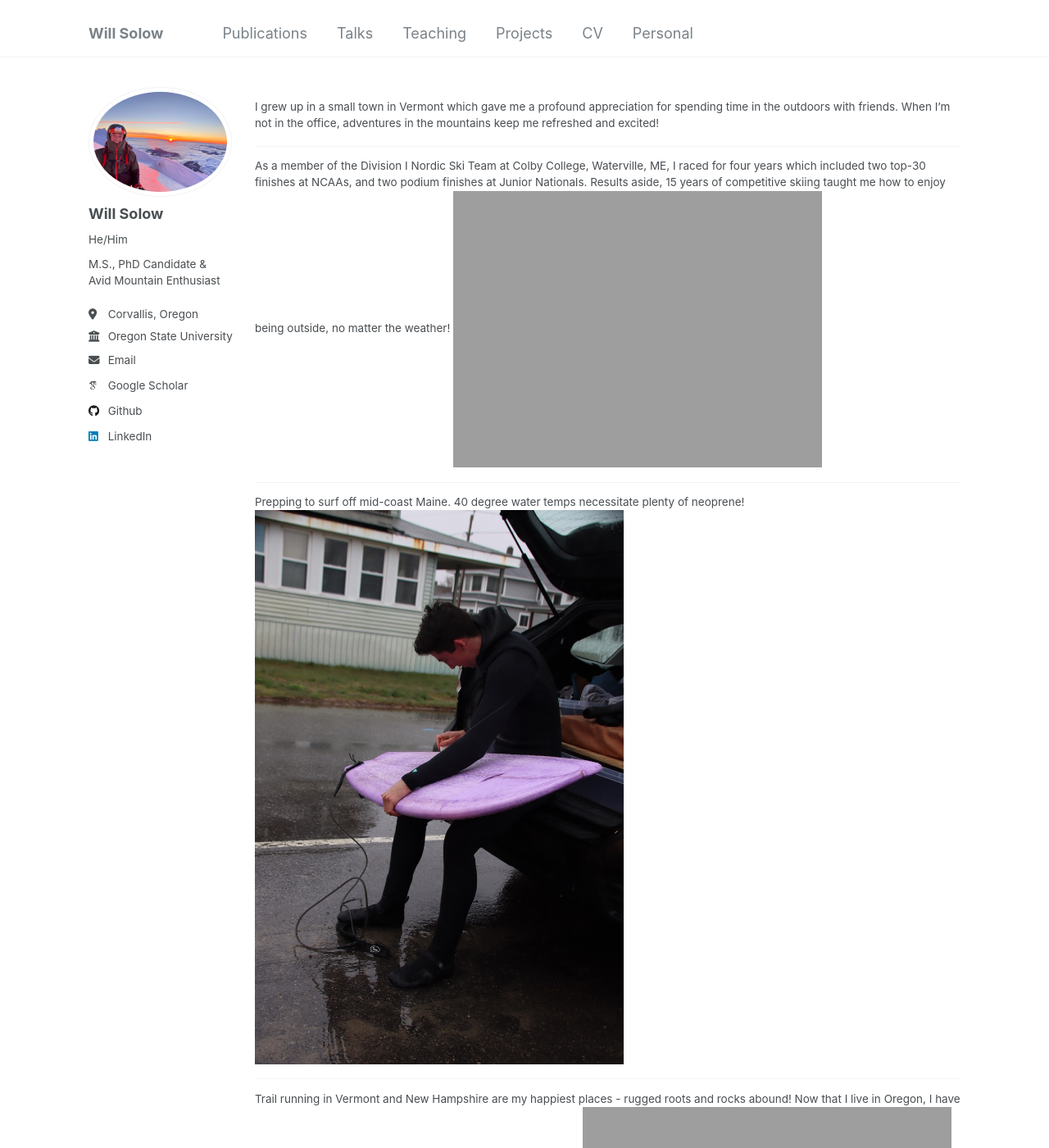
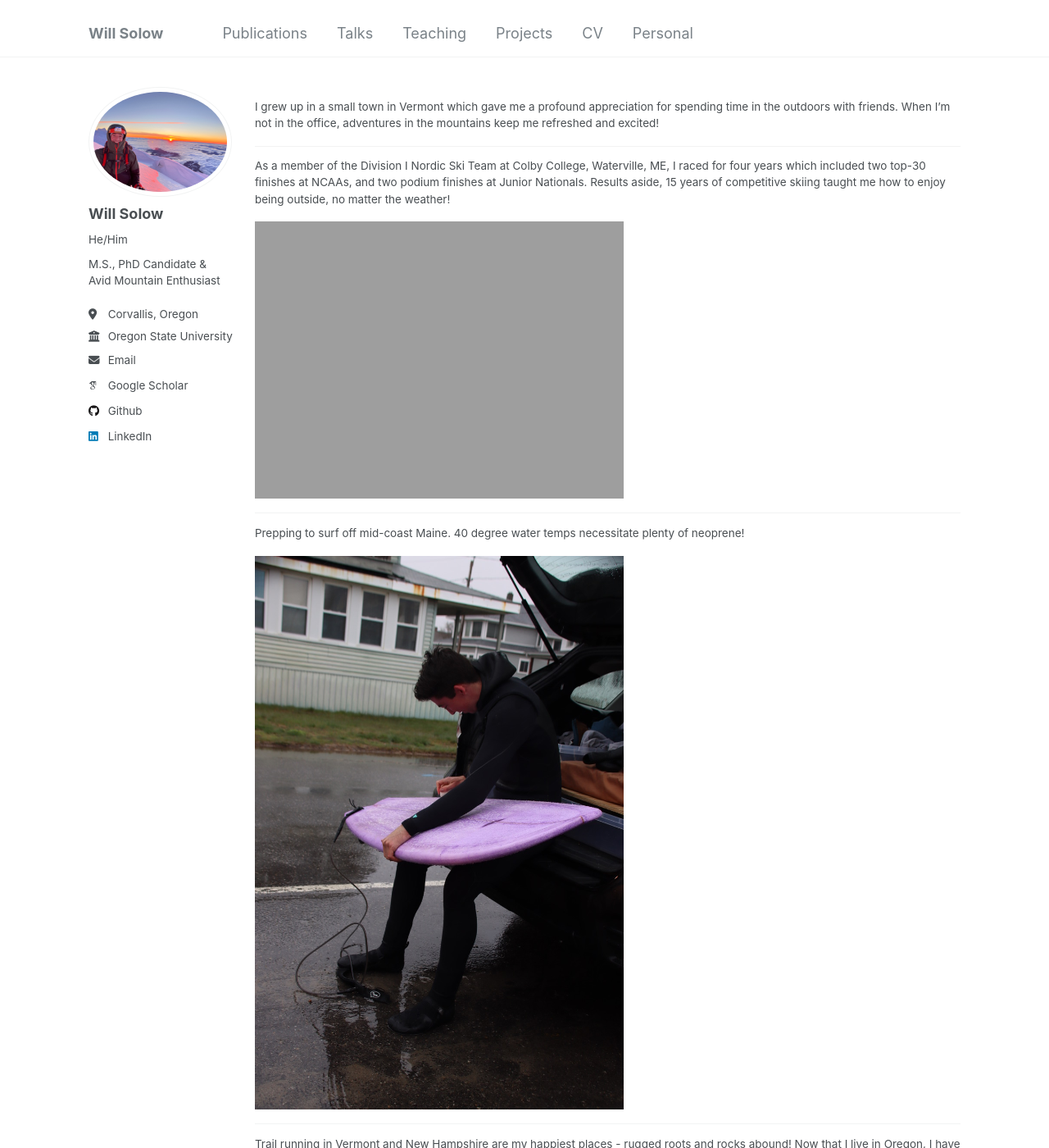
Before and after one commit to wsolow/wsolow.github.io, a Jekyll site: the page built from _pages/personal.md, in a window 1280 px wide and 1400 px high. Shown: the whole window at 82% size. Built offline with Jekyll 4.4.1, drawn with Linux system fonts in a browser that asks for light colours; some web fonts are replaced.

Commit message:
fixed picture formatting

```diff
--- a/_pages/personal.md
+++ b/_pages/personal.md
@@ -10,19 +10,23 @@ I grew up in a small town in Vermont which gave me a profound appreciation for s
 ***
 
 As a member of the Division I Nordic Ski Team at Colby College, Waterville, ME, I raced for four years which included two top-30 finishes at NCAAs, and two podium finishes at Junior Nationals. Results aside, 15 years of competitive skiing taught me how to enjoy being outside, no matter the weather!
+
 ![Skiing]({{ site.url }}/images/nordic.JPG)
 
 ***
 
 Prepping to surf off mid-coast Maine. 40 degree water temps necessitate plenty of neoprene!
+
 ![Surfing]({{ site.url }}/images/surfing.JPG)
 
 ***
 
 Trail running in Vermont and New Hampshire are my happiest places - rugged roots and rocks abound! Now that I live in Oregon, I have set my sights on running loops around many of the volcanoes.
+
 ![Running]({{ site.url }}/images/running.JPG)
 
 ***
 
 Approaching the East Couloir of the Matterhorn in March of 2024. An Eastern Sierra classic!
+
 ![Skiing]({{ site.url }}/images/sierra.JPG)
--- a/_sass/_archive.scss
+++ b/_sass/_archive.scss
@@ -32,9 +32,12 @@
   }
 
   img {
+    display: block;
     max-width: 450px;
     width: 100%;
     height: auto;
+    margin-top: 1em;
+    margin-bottom: 1em;
   }
 
   .archive__item-teaser img {
```
